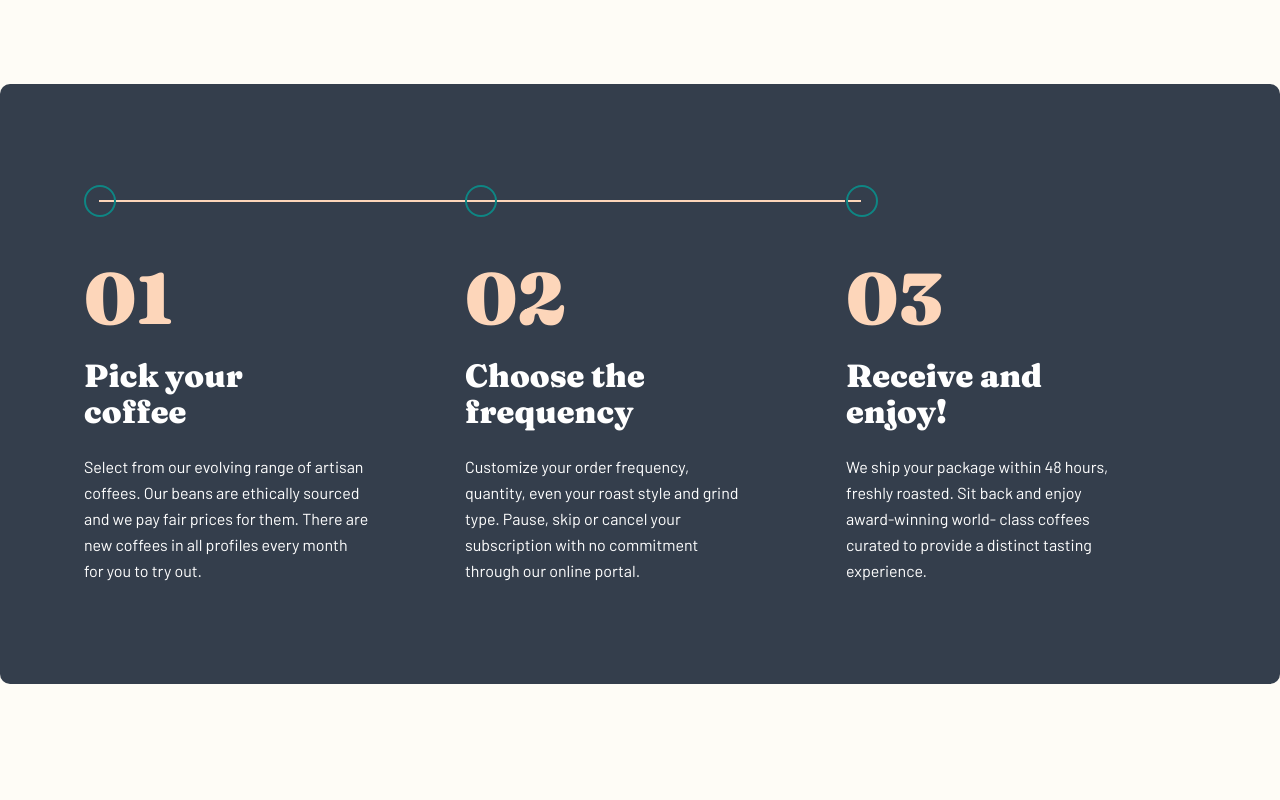
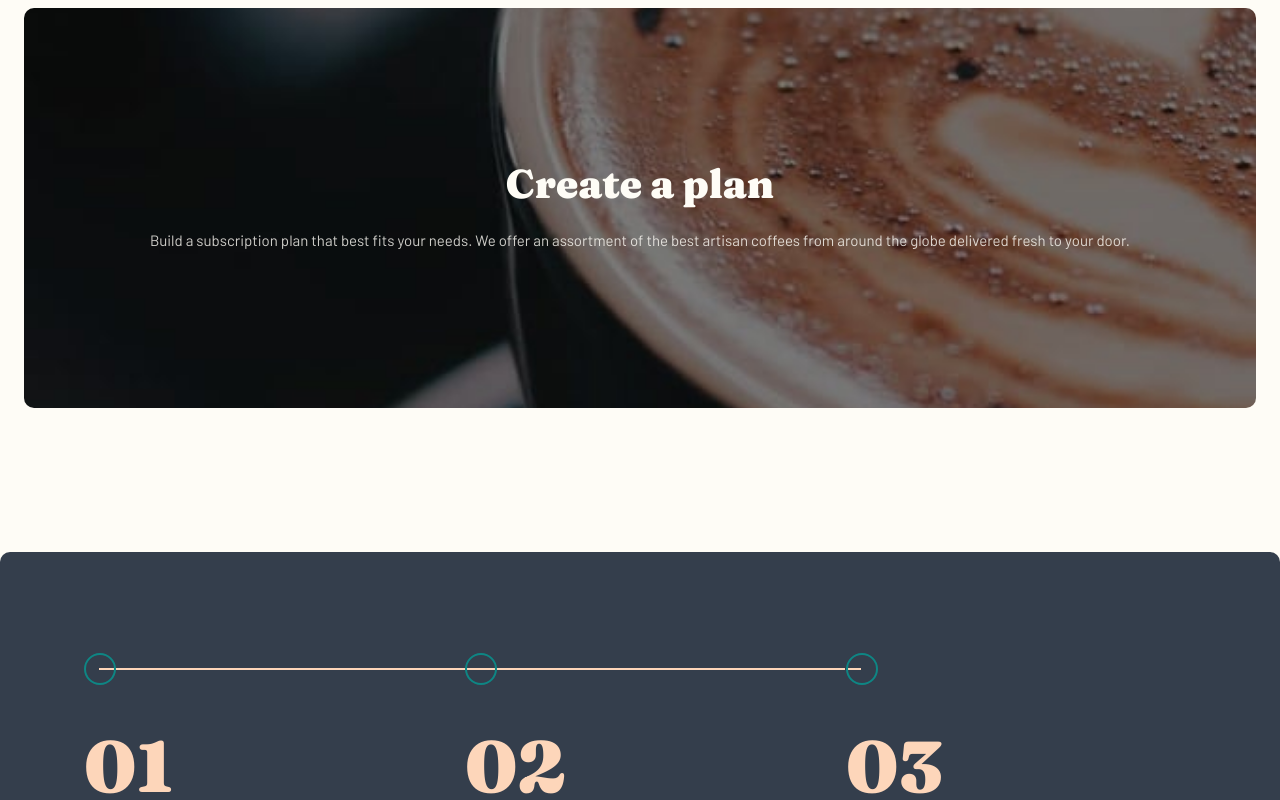
Before and after one commit to ciandm/coffeeroasters, a React (Create React App) app: page /subscribe in a window 1280 px wide. Shown: the top 800 px of the page. Built offline with nearby package versions, Linux system fonts and the light colour scheme.

Commit message:
feat: hero component

```diff
--- /dev/null
+++ b/src/components/shared/HeroImage/HeroImage.jsx
@@ -0,0 +1,61 @@
+import React from 'react'
+import PropTypes from 'prop-types';
+import * as S from './styled';
+// COMPONENTS
+import Button from '../Button';
+
+function HeroImage({
+  containerHeight,
+  backgroundImages,
+  title,
+  intro,
+  button
+}) {
+
+  const { text, muted } = title;
+
+  return (
+    <S.Outer>
+      <S.Container
+        containerHeight={containerHeight}
+      >
+        <S.Wrapper
+          images={backgroundImages}
+        >
+          <S.Title
+            muted={muted}>
+            {text}
+          </S.Title>
+          <S.Intro>{intro}</S.Intro>
+          {
+            button &&
+            <Button
+              label={button.label}
+              link={button.link}
+            />
+          }
+        </S.Wrapper>
+      </S.Container>
+    </S.Outer>
+  )
+}
+
+export default HeroImage
+
+HeroImage.propTypes = {
+  containerHeight: PropTypes.oneOf([50, 40]).isRequired,
+  backgroundImages: PropTypes.shape({
+    mobile: PropTypes.string,
+    tablet: PropTypes.string,
+    desktop: PropTypes.string,
+  }).isRequired,
+  title: PropTypes.shape({
+    text: PropTypes.string.isRequired,
+    muted: PropTypes.bool.isRequired,
+  }).isRequired,
+  intro: PropTypes.string.isRequired,
+  button: PropTypes.shape({
+    label: PropTypes.string.isRequired,
+    link: PropTypes.string.isRequired,
+  }).isRequired
+}
--- /dev/null
+++ b/src/components/shared/HeroImage/index.js
@@ -0,0 +1,3 @@
+export {
+  default
+} from './HeroImage';
--- /dev/null
+++ b/src/components/shared/HeroImage/styled.js
@@ -0,0 +1,44 @@
+import styled from 'styled-components';
+import { Body } from '../../../theme/typography';
+
+export const Outer = styled.div`
+  padding: .8rem 0 6rem;
+`
+
+export const Container = styled.div`
+  height: ${({ containerHeight }) => `${containerHeight}rem`};
+  padding: 0 2.4rem 0;
+`
+
+export const Wrapper = styled.div`
+  align-items: center;
+  background-image: ${({ images }) => `url(${images.mobile})`};
+  background-size: cover;
+  background-position: center;
+  border-radius: 1rem;
+  display: flex;
+  flex-direction: column;
+  height: 100%;
+  justify-content: center;
+  padding: 0 2.4rem;
+  position: relative;
+  text-align: center;
+`
+
+export const Title = styled.h1`
+  color: ${({ theme }) => theme.colours.lightCream};
+  font-size: ${({ muted }) => muted ? '2.8rem' : '4rem'};
+  line-height: ${({ muted }) => muted ? '2.8rem' : '4rem'};
+  margin-bottom: 2.4rem;
+`
+
+export const Intro = styled(Body)`
+  color: ${({ theme }) => theme.colours.lightCream};
+  font-size: 1.5rem;
+  line-height: 2.5rem;
+  opacity: .8;
+
+  & + a {
+    margin-top: 4rem;
+  }
+`
--- a/src/components/shared/SimpleSteps/SimpleSteps.jsx
+++ b/src/components/shared/SimpleSteps/SimpleSteps.jsx
@@ -3,7 +3,6 @@ import PropTypes from 'prop-types';
 import * as S from './styled';
 // COMPONENTS
 import Button from '../Button';
-import ROUTES from '../../../pages/routes';
 
 const SimpleSteps = ({
   steps,
--- a/src/components/shared/SimpleSteps/styled.js
+++ b/src/components/shared/SimpleSteps/styled.js
@@ -93,6 +93,8 @@ export const Description = styled(Body)``
 export const Container = styled.div`
   background-color: ${({ variation, theme }) => variation === 'dark' ? theme.colours.darkGreyBlue : 'transparent'};
   border-radius: 1rem;
+  display: flex;
+  flex-direction: column;
   margin: 6rem 0;
   padding: 8rem 2.4rem;
 
@@ -111,7 +113,12 @@ export const Container = styled.div`
   }
 
   & a {
+    align-self: center;
     margin-top: 4.8rem;
+
+    @media ${({ theme }) => theme.mediaQueries.tablet} {
+      align-self: flex-start;
+    }
   }
 
   @media ${({ theme }) => theme.mediaQueries.tablet} {
@@ -127,5 +134,11 @@ export const Container = styled.div`
 
 export const Tagline = styled(H4)`
   color: ${({ theme }) => theme.colours.grey};
-  margin-bottom: 5.6rem;
+  margin-bottom: 8rem;
+  text-align: center;
+
+  @media ${({ theme }) => theme.mediaQueries.tablet} {
+    margin-bottom: 5.6rem;
+    text-align: left;
+  }
 `
--- a/src/pages/Home.js
+++ b/src/pages/Home.js
@@ -2,11 +2,15 @@ import React from 'react'
 import homeData from './pageData/homeData';
 
 // COMPONENTS
-import SimpleSteps from '../components/shared/SimpleSteps/SimpleSteps';
+import SimpleSteps from '../components/shared/SimpleSteps';
+import HeroImage from '../components/shared/HeroImage';
 
 function Home() {
   return (
     <div>
+      <HeroImage
+        {...homeData.heroSection}
+      />
       <SimpleSteps
         variation="light"
         {...homeData.simpleSteps}
--- a/src/pages/Subscribe.js
+++ b/src/pages/Subscribe.js
@@ -1,12 +1,17 @@
 import React from 'react'
+import subscribeData from './pageData/subscribeData';
+// COMPONENTS
 import CoffeeSelection from '../components/Subscribe/CoffeeSelection';
-import subscribeData from './pageData/subscribeData';
 import SubscriptionProvider from '../components/Subscribe/SubscriptionProvider';
 import SimpleSteps from '../components/shared/SimpleSteps';
+import HeroImage from '../components/shared/HeroImage/HeroImage';
 
 function Subscribe() {
   return (
     <div>
+      <HeroImage
+        {...subscribeData.heroSection}
+      />
       <SimpleSteps
         variation="dark"
         {...subscribeData.simpleSteps}
--- a/src/pages/pageData/homeData.js
+++ b/src/pages/pageData/homeData.js
@@ -1,6 +1,23 @@
 import ROUTES from '../routes';
 
 const homeData = {
+  heroSection: {
+    containerHeight: 50, // rem amount
+    backgroundImages: {
+      mobile: require('../../assets/home/mobile/image-hero-coffeepress.jpg').default,
+      tablet: require('../../assets/home/tablet/image-hero-coffeepress.jpg').default,
+      desktop: require('../../assets/home/desktop/image-hero-coffeepress.jpg').default,
+    },
+    title: {
+      text: "Great coffee made simple.",
+      muted: false // doesn't have smaller text for the title
+    },
+    intro: "Start your mornings with the world’s best coffees. Try our expertly curated artisan coffees from our best roasters delivered directly to your door, at your schedule.",
+    button: {
+      label: "Create your plan",
+      link: ROUTES.SUBSCRIBE
+    }
+  },
   // steps to subscribing
   simpleSteps: {
     tagline: "How it works",
--- a/src/pages/pageData/subscribeData.js
+++ b/src/pages/pageData/subscribeData.js
@@ -1,4 +1,17 @@
 const subscribeData = {
+  heroSection: {
+    containerHeight: 40, // rem amount
+    backgroundImages: {
+      mobile: require('../../assets/plan/mobile/image-hero-blackcup.jpg').default,
+      tablet: require('../../assets/plan/tablet/image-hero-blackcup.jpg').default,
+      desktop: require('../../assets/plan/desktop/image-hero-blackcup.jpg').default,
+    },
+    title: {
+      text: "Create a plan",
+      muted: false // doesn't have smaller text for the title
+    },
+    intro: "Build a subscription plan that best fits your needs. We offer an assortment of the best artisan coffees from around the globe delivered fresh to your door.",
+  },
   // steps to subscribing
   simpleSteps: {
     steps: [
--- a/src/theme/typography.js
+++ b/src/theme/typography.js
@@ -38,8 +38,14 @@ const H3 = styled.h3`
   font-family: Fraunces;
   font-style: normal;
   font-weight: 900;
-  font-size: 32px;
-  line-height: 36px;
+  font-size: 2.8rem;
+  line-height: 3.2rem;
+
+  @media ${({ theme }) => theme.mediaQueries.tablet} {
+    font-size: 3.2rem;
+    line-height: 3.6rem;
+  }
+
 `
 
 const H4 = styled.h4`
```
